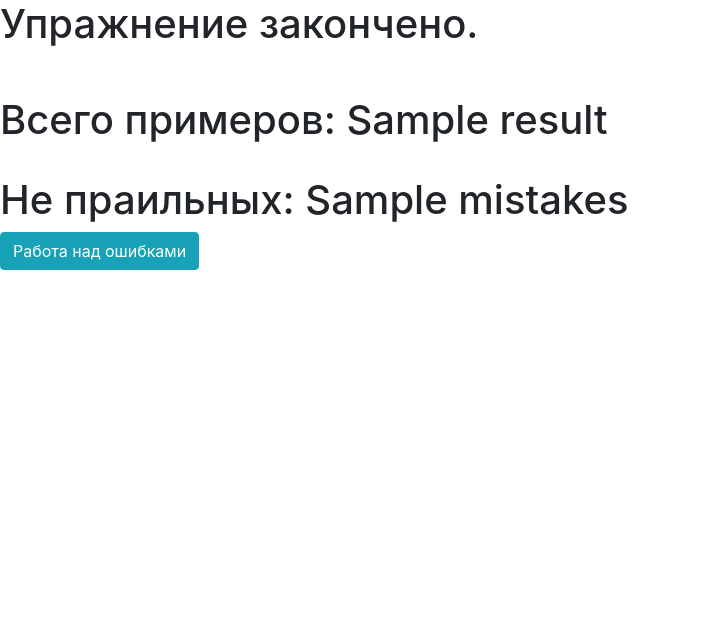
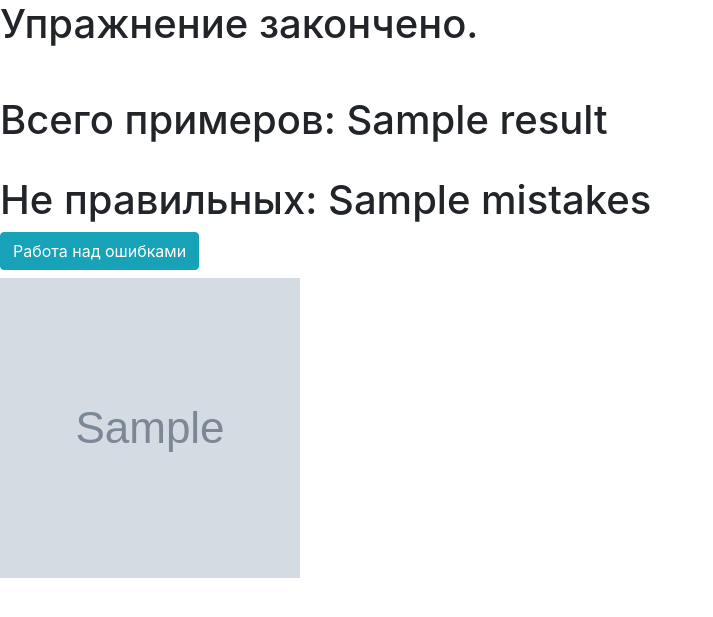
Before and after one commit to Tkachmaxim/multyplication_table_simulator_DJANGO, a Django app: template MultiplyTrainerOnline/Trainer/templates/finish.html in a window 1280 px wide. Shown: the top 617 px of the page, without its empty margins (0-713 px from the left). Run offline with Django 3.2, Linux system fonts and the light colour scheme; the template is opened without the code that fills it: most values are stand-ins (such as "Sample title", 1, 10 or a date in 2020); grey boxes marked "Sample" are stand-in pictures; some libraries are stand-ins or nearby versions.

Commit message:
add_images

```diff
--- a/MultiplyTrainerOnline/Trainer/templates/finish.html
+++ b/MultiplyTrainerOnline/Trainer/templates/finish.html
@@ -9,7 +9,14 @@
 <body>
 <h1>Упражнение закончено. <br>  <br> Всего примеров: {{result}}</h1>
 <br>
-<h1>Не праильных: {{mistakes}}</h1>
+<h1>Не правильных: {{mistakes}}</h1>
+{% if button %}
+<a href={% url 'enter_result' %} class="btn btn-info mb-2">Ввести результаты</a>
+{% else %}
 <a href={% url 'trainer_app' %} class="btn btn-info mb-2">Работа над ошибками</a>
+{% endif %}
+<p>
+<img src="{{image}}" width="300" height="300">
+</p>
 </body>
 </html>
```
